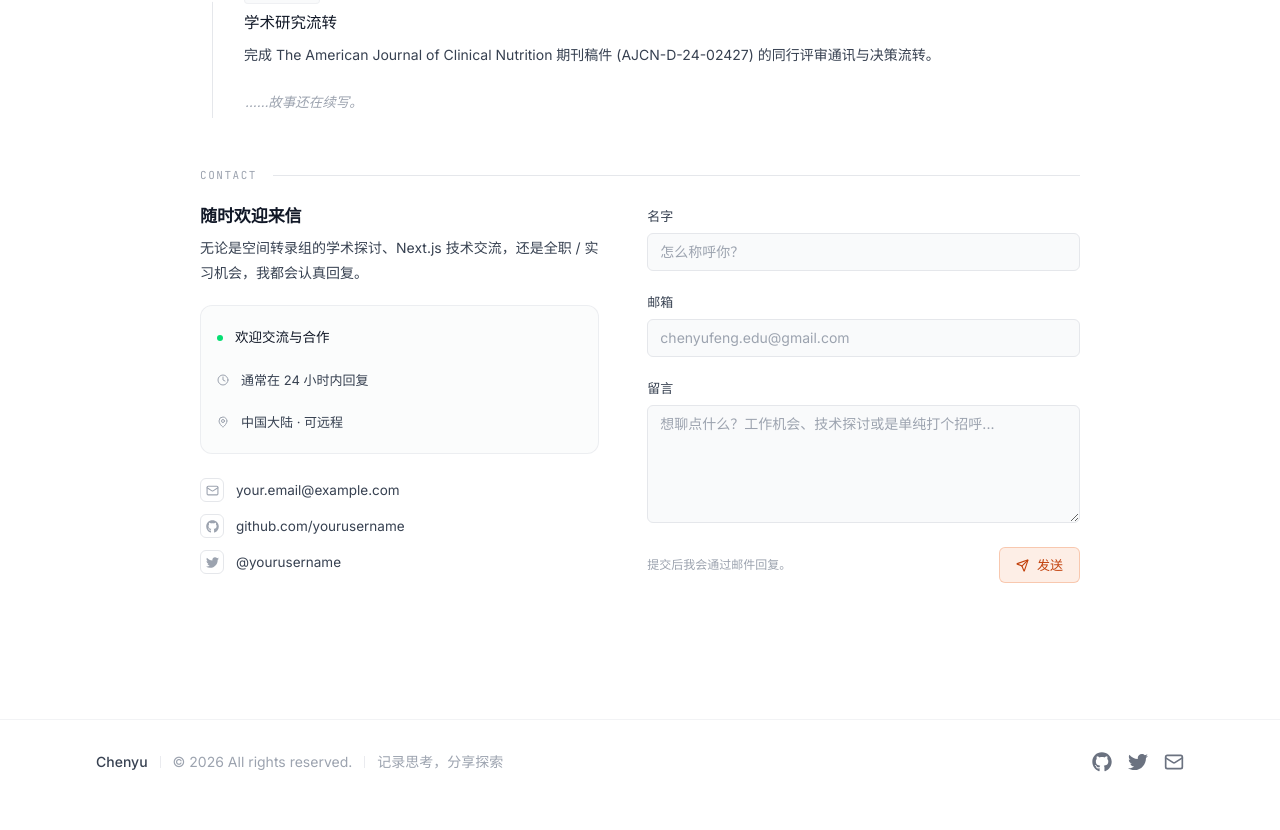
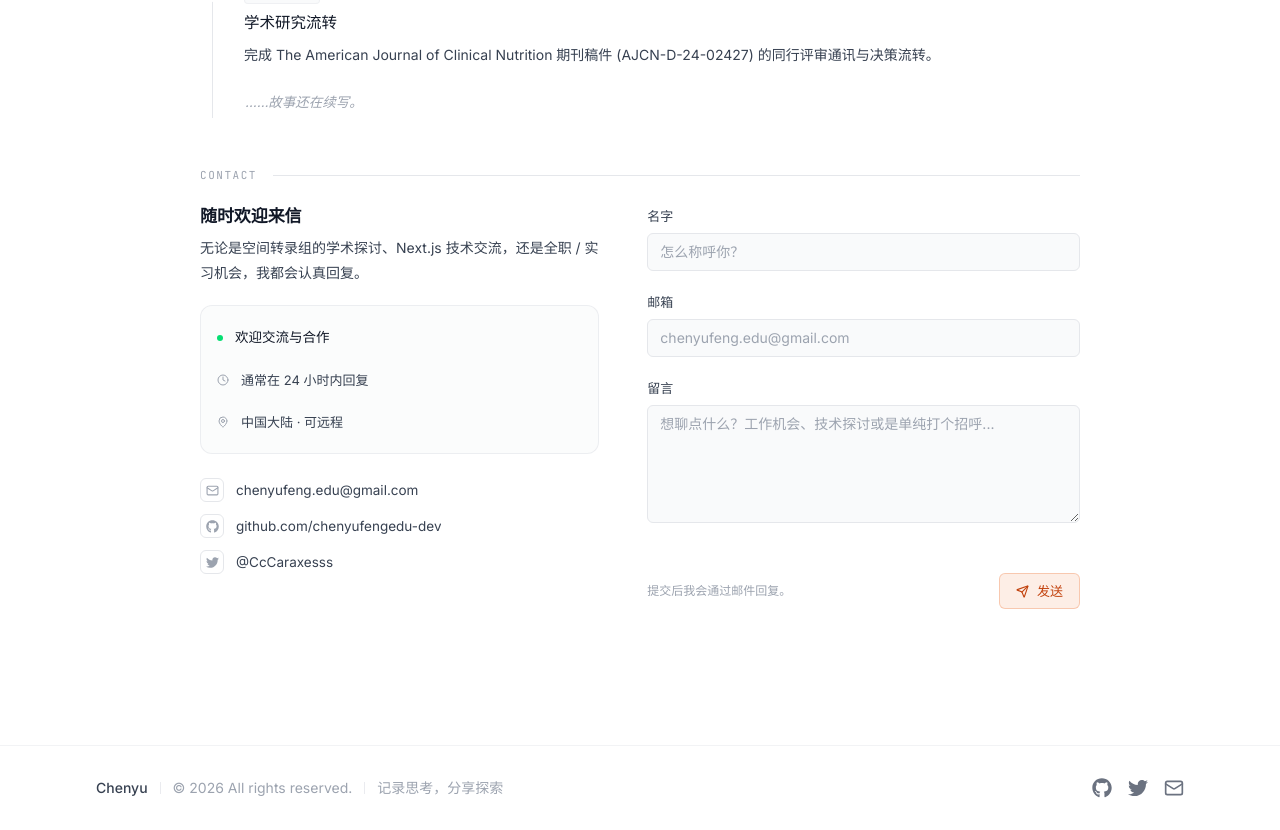
Before and after one commit to chenyufengedu-dev/chenyu-blog, a Next.js app: page /about in a window 1280 px wide. Shown: the part 1384-2214 px from the top of the page. Before the commit the page ends 2188 px from the top, so only its background shows below. Built offline with nearby package versions, Linux system fonts and the light colour scheme.

Commit message:
feat: 实现联系表单邮件发送

```diff
--- a/eslint.config.mjs
+++ b/eslint.config.mjs
@@ -12,6 +12,7 @@ const eslintConfig = defineConfig([
     "out/**",
     "build/**",
     "next-env.d.ts",
+    ".claude/**",
   ]),
 ]);
 
--- a/package.json
+++ b/package.json
@@ -22,6 +22,7 @@
     "react-hook-form": "^7.75.0",
     "react-icons": "^5.6.0",
     "rehype-pretty-code": "^0.14.3",
+    "resend": "^6.12.4",
     "rss": "^1.2.2",
     "shiki": "^4.0.2",
     "zod": "^4.4.2"
--- a/src/app/about/page.tsx
+++ b/src/app/about/page.tsx
@@ -58,20 +58,20 @@ const TIMELINE_DATA = [
 
 const CONTACTS = [
   {
-    href: "mailto:your.email@example.com",
+    href: "mailto:chenyufeng.edu@gmail.com",
     icon: <Mail size={13} />,
-    label: "your.email@example.com",
+    label: "chenyufeng.edu@gmail.com",
   },
   {
-    href: "https://github.com/yourusername",
+    href: "https://github.com/chenyufengedu-dev",
     icon: <FaGithub size={13} />,
-    label: "github.com/yourusername",
+    label: "github.com/chenyufengedu-dev",
     external: true,
   },
   {
-    href: "https://twitter.com/yourusername",
+    href: "https://twitter.com/CcCaraxesss",
     icon: <FaTwitter size={13} />,
-    label: "@yourusername",
+    label: "@CcCaraxesss",
     external: true,
   },
 ];
--- /dev/null
+++ b/src/app/api/contact/route.ts
@@ -0,0 +1,79 @@
+import { NextResponse } from "next/server";
+import { Resend } from "resend";
+import { z } from "zod";
+
+export const runtime = "nodejs";
+
+const contactSchema = z.object({
+  name: z.string().min(2).max(80),
+  email: z.string().email().max(120),
+  message: z.string().min(10).max(3000),
+});
+
+const resend = new Resend(process.env.RESEND_API_KEY);
+
+function escapeHtml(value: string) {
+  return value
+    .replaceAll("&", "&amp;")
+    .replaceAll("<", "&lt;")
+    .replaceAll(">", "&gt;")
+    .replaceAll('"', "&quot;")
+    .replaceAll("'", "&#039;");
+}
+
+export async function POST(request: Request) {
+  try {
+    const body = await request.json();
+    const result = contactSchema.safeParse(body);
+
+    if (!result.success) {
+      return NextResponse.json(
+        { message: "表单内容不符合要求" },
+        { status: 400 },
+      );
+    }
+
+    const { name, email, message } = result.data;
+
+    const toEmail = process.env.CONTACT_TO_EMAIL;
+    const fromEmail = process.env.CONTACT_FROM_EMAIL;
+
+    if (!toEmail || !fromEmail || !process.env.RESEND_API_KEY) {
+      return NextResponse.json(
+        { message: "邮件服务尚未配置完成" },
+        { status: 500 },
+      );
+    }
+
+    const safeName = escapeHtml(name);
+    const safeEmail = escapeHtml(email);
+    const safeMessage = escapeHtml(message).replaceAll("\n", "<br />");
+
+    const { error } = await resend.emails.send({
+      from: fromEmail,
+      to: [toEmail],
+      replyTo: email,
+      subject: `来自 Chenyu Blog 的新留言：${name}`,
+      text: `姓名：${name}\n邮箱：${email}\n\n留言：\n${message}`,
+      html: `
+        <div style="font-family: -apple-system, BlinkMacSystemFont, 'Segoe UI', sans-serif; line-height: 1.7; color: #111827;">
+          <h2>Chenyu Blog 收到一条新留言</h2>
+          <p><strong>姓名：</strong>${safeName}</p>
+          <p><strong>邮箱：</strong>${safeEmail}</p>
+          <p><strong>留言：</strong></p>
+          <div style="padding: 16px; border-left: 3px solid #ea580c; background: #f9fafb;">
+            ${safeMessage}
+          </div>
+        </div>
+      `,
+    });
+
+    if (error) {
+      return NextResponse.json({ message: "邮件发送失败" }, { status: 500 });
+    }
+
+    return NextResponse.json({ message: "邮件发送成功" });
+  } catch {
+    return NextResponse.json({ message: "服务器处理失败" }, { status: 500 });
+  }
+}
--- a/src/app/blog/[slug]/page.tsx
+++ b/src/app/blog/[slug]/page.tsx
@@ -58,7 +58,7 @@ export default async function BlogPostPage({
   let post;
   try {
     post = getPostBySlug(slug);
-  } catch (error) {
+  } catch {
     // 如果 URL 输入了不存在的 slug，直接触发 404 页面
     notFound();
   }
--- a/src/app/feed.xml/route.ts
+++ b/src/app/feed.xml/route.ts
@@ -2,10 +2,10 @@
 import RSS from "rss";
 import { getAllPostsMeta } from "@/lib/mdx";
 
-const SITE_URL = "https://yourdomain.com";
+const SITE_URL = "https://chenyu-blog.vercel.app";
 
 // App Router 架构中，任何命名为 route.ts 的文件都会变成一个后端的 API 接口
-// GET()：这表示该接口只响应 HTTP 的 GET 请求。当用户的 RSS 阅读器在后台静默访问 https://yourdomain.com/feed.xml 时，就会触发这个函数。
+// GET()：这表示该接口只响应 HTTP 的 GET 请求。当用户的 RSS 阅读器在后台静默访问 https://chenyu-blog.vercel.app/feed.xml 时，就会触发这个函数。
 export async function GET() {
   // RSS 的本质是一个有着严格格式规定的 XML 文本文件。rss 这个第三方库帮我们免去了手动拼接 <xml><title>...</title></xml> 字符串的痛苦。
   const feed = new RSS({
--- a/src/app/layout.tsx
+++ b/src/app/layout.tsx
@@ -5,7 +5,6 @@ import Navbar from "@/components/layout/navbar";
 import Footer from "@/components/layout/footer";
 // 引入动效组件
 import PageTransition from "@/components/layout/page-transition";
-import "./globals.css";
 
 // children：这是一个特殊的参数。在 Layout 中，它代表当前正在访问的具体页面内容。
 // suppressHydrationWarning：这是一个“防报错开关”
--- a/src/app/page.tsx
+++ b/src/app/page.tsx
@@ -15,7 +15,7 @@ export default function Home() {
   const selectedProjects = projectsData.slice(0, 2);
 
   return (
-    <main className="relative w-full">
+    <div className="relative w-full">
       {/* 首页第一屏：保留原来的探照灯交互 Hero */}
       <HomeHero />
 
@@ -78,6 +78,6 @@ export default function Home() {
           </div>
         </div>
       </section>
-    </main>
+    </div>
   );
 }
--- a/src/app/sitemap.ts
+++ b/src/app/sitemap.ts
@@ -3,7 +3,7 @@ import { MetadataRoute } from "next";
 import { getAllPostsMeta } from "@/lib/mdx";
 
 // 请将其替换为你最终部署时的真实域名
-const SITE_URL = "https://yourdomain.com";
+const SITE_URL = "https://chenyu-blog.vercel.app";
 
 export default function sitemap(): MetadataRoute.Sitemap {
   // 1. 获取所有静态基础路由
--- a/src/components/contact/contact-form.tsx
+++ b/src/components/contact/contact-form.tsx
@@ -23,6 +23,7 @@ type ContactFormValues = z.infer<typeof contactSchema>;
 
 export default function ContactForm() {
   const [isSuccess, setIsSuccess] = useState(false);
+  const [submitError, setSubmitError] = useState("");
 
   // 接管表单的底层状态管理，并将数据校验工作委托给外部库。
   // { resolver: zodResolver(contactSchema) } 校验引擎的注入 (resolver) zodResolver 是一个桥梁，它告诉 React Hook Form：“当你需要校验数据时，请把收集到的数据扔给 contactSchema 处理，并根据它的返回结果来决定是否报错。”
@@ -38,11 +39,24 @@ export default function ContactForm() {
     resolver: zodResolver(contactSchema),
   });
 
-  // 模拟表单提交逻辑
+  // 表单提交
   const onSubmit = async (data: ContactFormValues) => {
-    // 这里未来可以替换为真实的 API 请求（如 Formspree 或 Vercel Serverless Function）
-    await new Promise((resolve) => setTimeout(resolve, 1500));
-    console.log("提交的数据:", data);
+    setSubmitError("");
+
+    const response = await fetch("/api/contact", {
+      method: "POST",
+      headers: {
+        "Content-Type": "application/json",
+      },
+      body: JSON.stringify(data),
+    });
+
+    if (!response.ok) {
+      const result = await response.json().catch(() => null);
+      setSubmitError(result?.message || "发送失败，请稍后再试。");
+      return;
+    }
+
     setIsSuccess(true);
   };
 
@@ -98,6 +112,9 @@ export default function ContactForm() {
 
       {/* 邮箱输入 */}
       <div className="flex flex-col gap-1.5">
+        {/* resize-none:彻底禁用拖拽缩放功能，锁定文本框的大小。你给它设了几行（rows={5}），它就永远是那么大。
+        outline-none：浏览器（比如 Chrome）默认会在你点击输入框时，给它加上一圈很粗的、极其违和的蓝色高亮边框（outline）。这行代码的作用是直接“干掉”浏览器的默认蓝色发光边框。
+        ring-1 ring-accent：干掉系统默认的边框后，我们自己画一个。画一圈 1 像素宽的环（ring），颜色使用你的品牌主色（accent）。 */}
         <label
           htmlFor="email"
           className="text-[13px] font-medium text-text-secondary"
@@ -126,9 +143,6 @@ export default function ContactForm() {
         >
           留言
         </label>
-        {/* resize-none:彻底禁用拖拽缩放功能，锁定文本框的大小。你给它设了几行（rows={5}），它就永远是那么大。
-        outline-none：浏览器（比如 Chrome）默认会在你点击输入框时，给它加上一圈很粗的、极其违和的蓝色高亮边框（outline）。这行代码的作用是直接“干掉”浏览器的默认蓝色发光边框。
-        ring-1 ring-accent：干掉系统默认的边框后，我们自己画一个。画一圈 1 像素宽的环（ring），颜色使用你的品牌主色（accent）。 */}
         <textarea
           id="message"
           rows={5}
@@ -136,13 +150,16 @@ export default function ContactForm() {
           {...register("message")}
           className={fieldClass}
         />
-        {errors.message && (
-          <span className="text-xs text-red-500/80">
-            {errors.message.message}
-          </span>
-        )}
+        {/* 提示区：固定占位高度。无论是 Zod 校验错误，还是服务端发送失败，
+      都显示在这里（textarea 正下方），出现/消失都不会推动下面的按钮行 */}
+        <div className="min-h-5">
+          {(errors.message || submitError) && (
+            <span aria-live="polite" className="text-xs text-red-500/80">
+              {errors.message?.message ?? submitError}
+            </span>
+          )}
+        </div>
       </div>
-
       <div className="mt-1 flex items-center justify-between gap-3">
         <p className="text-[12px] leading-5 text-text-subtle">
           提交后我会通过邮件回复。
--- a/src/components/layout/footer.tsx
+++ b/src/components/layout/footer.tsx
@@ -39,7 +39,7 @@ export default function Footer() {
             <FaGithub size={20} />
           </Link>
           <Link
-            href="https://twitter.com"
+            href="https://twitter.com/CcCaraxesss"
             target="_blank"
             rel="noopener noreferrer"
             className="text-text-muted transition-colors duration-200 hover:text-text-primary"
@@ -48,7 +48,7 @@ export default function Footer() {
             <FaTwitter size={20} />
           </Link>
           <Link
-            href="mailto:your@email.com"
+            href="mailto:chenyufeng.edu@gmail.com"
             className="text-text-muted transition-colors duration-200 hover:text-text-primary"
             aria-label="Email"
           >
```
Also changed, not shown: 1 other file (tests, documents, lock files or other folders).
